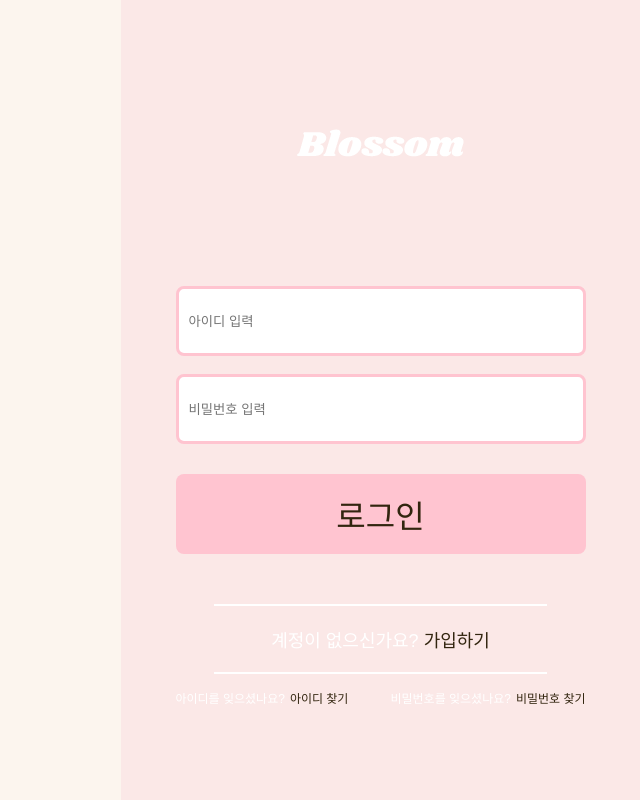
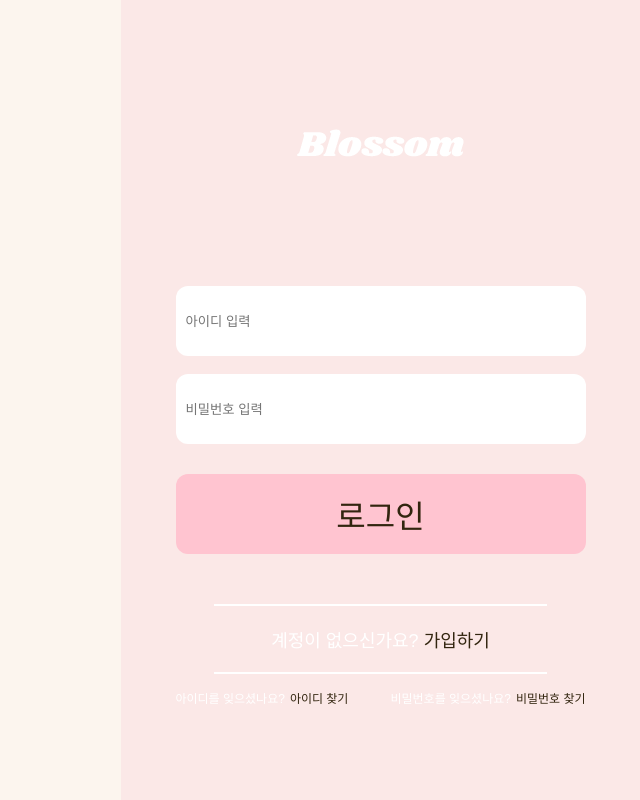
Before and after one commit to Stageus/blossom-react, a React (Create React App) app: page /login in a window 1280 px wide. Shown: the whole page, without its empty margins (640-1280 px from the left). Built offline with nearby package versions, Linux system fonts and the light colour scheme; no server answers.

Commit message:
Fix: Login Form 디자인 수정 및 Login 로직 수정

```diff
--- a/src/components/Auth/Login/LoginForm.js
+++ b/src/components/Auth/Login/LoginForm.js
@@ -3,9 +3,11 @@ import React from "react";
 // ===== styles import =====
 import FlexBox from "../../../styles/FlexStyle";
 import { Button } from "../../../styles/ButtonStyle";
+
 // ===== components import =====
 import InputField from "../../Common/InputField/InputField";
 import ErrorMessage from "../../Common/ErrorMessage/ErrorMessage";
+
 // ===== hooks import =====
 import useLogin from "./useLogin";
 
@@ -21,16 +23,14 @@ const LoginForm = () => {
         <InputField
           height="4.375rem"
           padding="0 0 0 10px"
-          border="3px solid #FFC4D0"
-          borderRadius="8px"
+          borderRadius="12px"
           inputRef={idRef}
           placeholderMessage="아이디 입력"
         />
         <InputField
           height="4.375rem"
           padding="0 0 0 10px"
-          border="3px solid #FFC4D0"
-          borderRadius="8px"
+          borderRadius="12px"
           inputRef={passwordRef}
           type="password"
           placeholderMessage="비밀번호 입력"
@@ -55,7 +55,7 @@ const LoginForm = () => {
         $width="25.625rem"
         $height="5rem"
         $margin="30px 0 50px 0"
-        $borderRadius="8px"
+        $borderRadius="12px"
         ref={submitRef}
         onClick={handleLogin}
       >
--- a/src/components/Auth/Login/useLogin.js
+++ b/src/components/Auth/Login/useLogin.js
@@ -1,4 +1,4 @@
-import { useState, useRef } from "react";
+import { useState, useRef, useEffect } from "react";
 import { useNavigate } from "react-router-dom";
 
 // ===== utils & hook import =====
@@ -11,10 +11,13 @@ const useLogin = () => {
   const idRef = useRef("");
   const passwordRef = useRef("");
   const submitRef = useRef(null);
+
   // === state ===
   const [loginError, setLoginError] = useState("");
+
   // === navigate ===
   const navigate = useNavigate();
+
   // === api ===
   const { data, statusCode, fetchData } = useAxios(
     "/account/login", // 로그인 api 주소, 추후 백엔드 서버 구축 후 연결
@@ -23,6 +26,20 @@ const useLogin = () => {
     false,
     false,
   );
+
+  useEffect(() => {
+    if (statusCode === 200) {
+      localStorage.setItem("token", data.token); // JWT 토큰을 로컬 스토리지에 저장
+      setLoginError("");
+      navigate("/");
+    } else if (statusCode === 401 || statusCode === 400) {
+      setLoginError("아이디 또는 비밀번호가 잘못되었습니다.");
+    } else if (statusCode === 404) {
+      setLoginError("해당 계정이 존재하지 않습니다.");
+    } else if (statusCode === 500) {
+      setLoginError("서버 오류가 발생했습니다. 잠시 후 다시 시도해 주세요.");
+    }
+  }, [statusCode, data, navigate]);
 
   const handleLogin = async () => {
     const id = idRef.current.value;
@@ -41,19 +58,6 @@ const useLogin = () => {
           pw, // 비밀번호
         },
       });
-
-      // 로그인 성공 및 실패 처리
-      if (statusCode === 200) {
-        localStorage.setItem("token", data.token); // JWT 토큰을 로컬 스토리지에 저장
-        setLoginError("");
-        navigate("/");
-      } else if (statusCode === 401 || statusCode === 400) {
-        setLoginError("아이디 또는 비밀번호가 잘못되었습니다.");
-      } else if (statusCode === 404) {
-        setLoginError("해당 계정이 존재하지 않습니다.");
-      } else if (statusCode === 500) {
-        setLoginError("서버 오류가 발생했습니다. 잠시 후 다시 시도해 주세요.");
-      }
     }
   };
 
```
